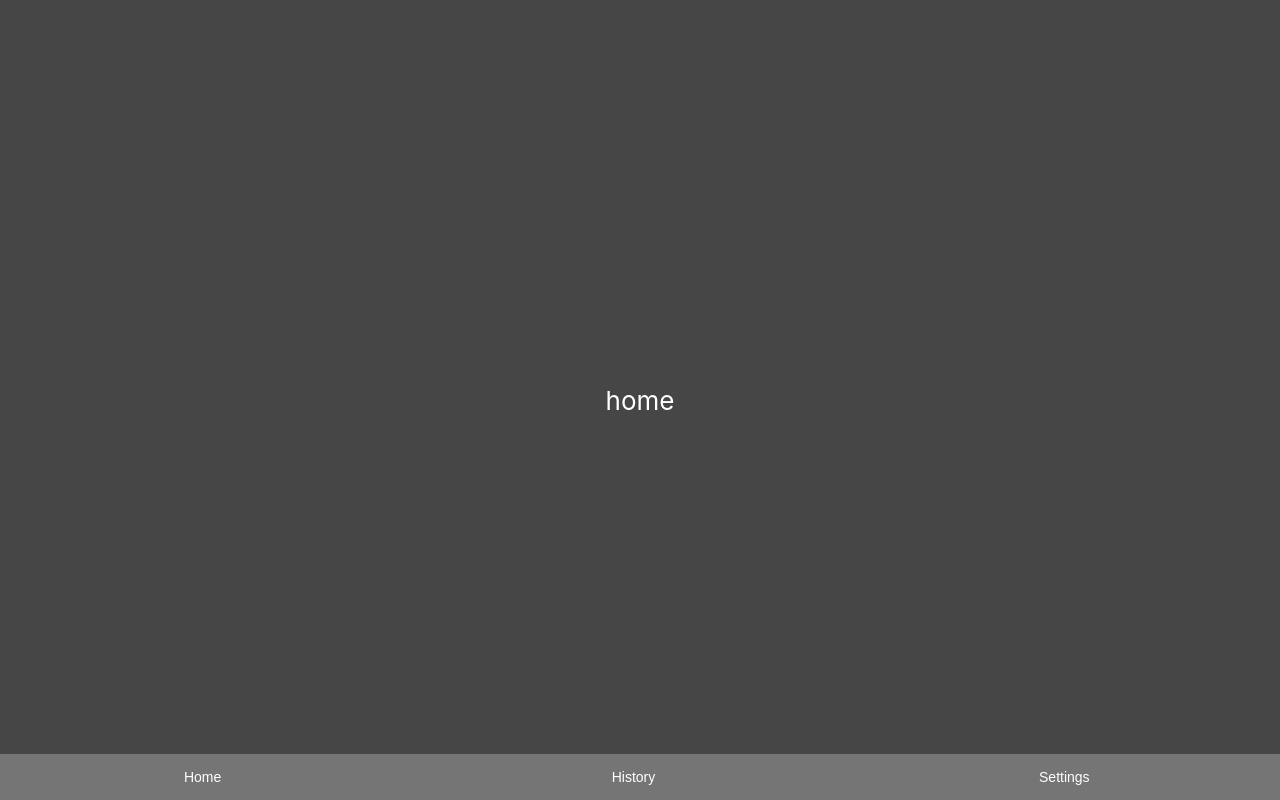
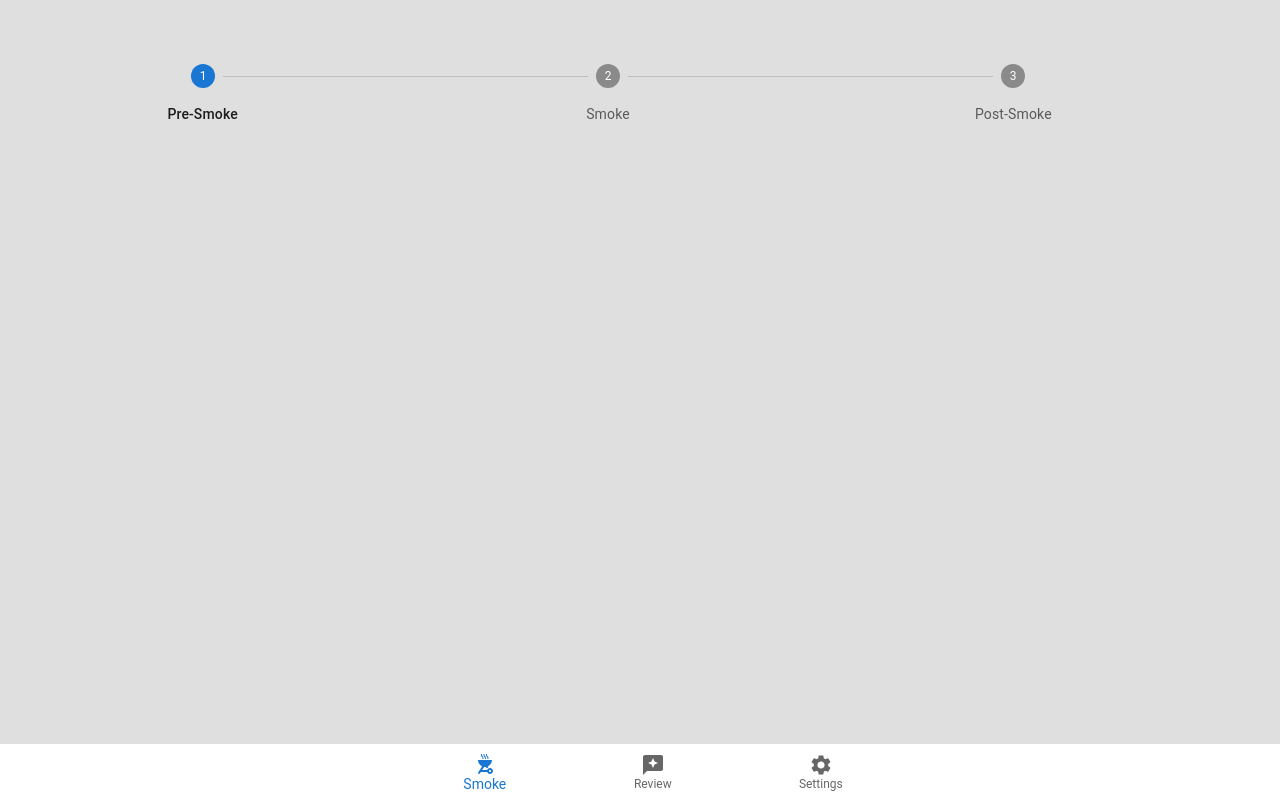
Before and after one commit to benjr70/Smart-Smoker-V2, a React (Create React App) app in the folder frontend/: page / in a window 1280 px wide. Built offline with nearby package versions, Linux system fonts and the light colour scheme.

Commit message:
first of rebuild

```diff
--- a/frontend/package.json
+++ b/frontend/package.json
@@ -3,6 +3,10 @@
   "version": "0.1.0",
   "private": true,
   "dependencies": {
+    "@emotion/react": "^11.7.1",
+    "@emotion/styled": "^11.6.0",
+    "@mui/icons-material": "^5.3.0",
+    "@mui/material": "^5.3.0",
     "@testing-library/jest-dom": "^5.15.1",
     "@testing-library/react": "^11.2.7",
     "@testing-library/user-event": "^12.8.3",
--- a/frontend/src/App.css
+++ b/frontend/src/App.css
@@ -1,11 +1,10 @@
 
 .App-header {
-  background-color: #464646;
+  background-color: #e0dfdf;
   min-height: 100vh;
   display: flex;
   flex-direction: column;
-  align-items: center;
-  justify-content: center;
+
   font-size: calc(10px + 2vmin);
-  color: white;
+  color: rgb(0, 0, 0);
 }
--- a/frontend/src/App.tsx
+++ b/frontend/src/App.tsx
@@ -3,22 +3,22 @@ import './App.css';
 import { BottomBar } from '../src/components/bottomBar/bottombar'
 import { Screens } from './components/common/interfaces/enums';
 import { history } from './components/history/history';
-import { home } from './components/home/home';
+import { Smoke } from './components/smoke/smoke';
 import { settings } from './components/settings/settings';
 
 class App extends React.Component<{},{currentScreen: Screens}>{
   constructor(props: any) {
     super(props);
-    this.homeOnClick = this.homeOnClick.bind(this);
-    this.historyOnClick = this.historyOnClick.bind(this);
+    this.smokeOnClick = this.smokeOnClick.bind(this);
+    this.reviewOnClick = this.reviewOnClick.bind(this);
     this.settingsOnClick = this.settingsOnClick.bind(this);
     this.state = {currentScreen: Screens.HOME};
   }
 
-   homeOnClick() {
+   smokeOnClick() {
     this.setState({currentScreen: Screens.HOME})
   }
-   historyOnClick() {
+   reviewOnClick() {
     this.setState({currentScreen: Screens.HISTORY})
   }
    settingsOnClick() {
@@ -30,7 +30,7 @@ class App extends React.Component<{},{currentScreen: Screens}>{
     let screen;
     switch(this.state.currentScreen){
       case Screens.HOME:
-        screen = home();
+        screen = <Smoke/>;
         break;
       case Screens.HISTORY:
         screen = history();
@@ -45,8 +45,8 @@ class App extends React.Component<{},{currentScreen: Screens}>{
         <header className="App-header">
         {screen}
         <BottomBar
-        homeOnClick={this.homeOnClick}
-        historyOnClick={this.historyOnClick}
+        smokeOnClick={this.smokeOnClick}
+        reviewOnClick={this.reviewOnClick}
         settingsOnClick={this.settingsOnClick}></BottomBar>
         </header>
       </div>
--- a/frontend/src/components/bottomBar/bottomBar.style.css
+++ b/frontend/src/components/bottomBar/bottomBar.style.css
@@ -1,4 +1,4 @@
-.button {
+/* .button {
     background-color: rgba(148, 148, 148, 0.6);
     border: none;
     color: white;
@@ -13,10 +13,12 @@
 
   .button:active {
     background-color: grey;
-  }
+  } */
 
 
   .bottomBar {
+    background-color: white;
+    font-size: large;
     display: inline;
     position: fixed;
     bottom: 0;
--- a/frontend/src/components/bottomBar/bottombar.tsx
+++ b/frontend/src/components/bottomBar/bottombar.tsx
@@ -1,39 +1,50 @@
 import React from 'react';
 import './bottomBar.style.css'
-
-interface bottomBarButtonProps {
+import BottomNavigation from '@mui/material/BottomNavigation';
+import BottomNavigationAction from '@mui/material/BottomNavigationAction';
+import SettingsIcon from '@mui/icons-material/Settings';
+import ReviewsIcon from '@mui/icons-material/Reviews';
+import OutdoorGrillIcon from '@mui/icons-material/OutdoorGrill';interface bottomBarButtonProps {
     title: string;
     OnClick: any;
 }
 
 interface buttonBarProps {
-    homeOnClick: any;
-    historyOnClick: any;
+    smokeOnClick: any;
+    reviewOnClick: any;
     settingsOnClick: any;
 }
 
-function BottomBarButton(props: bottomBarButtonProps) {
-    return (<>
-    <button className='button' onClick={props.OnClick}>
-        {props.title}
-    </button>
-    </>
-    );
-}
+
+export function BottomBar (props: buttonBarProps) {
 
 
-export function BottomBar(props: buttonBarProps) {
-    return (<>
-    <div className='bottomBar'>
-        <BottomBarButton
-        title='Home'
-        OnClick={props.homeOnClick}></BottomBarButton>
-        <BottomBarButton
-        title='History'
-        OnClick={props.historyOnClick}></BottomBarButton>
-        <BottomBarButton
-        title='Settings'
-        OnClick={props.settingsOnClick}></BottomBarButton>
-    </div>
-    </>);
-}
+        const [value, setValue] = React.useState(0);
+
+        return (
+            <div className='bottomBar'>
+            <BottomNavigation
+                showLabels
+                value={value}
+                onChange={(event, newValue) => {
+                switch(newValue){
+                    case 0:
+                        props.smokeOnClick();
+                        break;
+                    case 1 :
+                        props.reviewOnClick();
+                        break;
+                    case 2:
+                        props.settingsOnClick();
+                        break;
+                }
+                setValue(newValue);
+            }}>
+                <BottomNavigationAction label="Smoke" icon={<OutdoorGrillIcon/>} />
+                <BottomNavigationAction label="Review" icon={<ReviewsIcon />} />
+                <BottomNavigationAction label="Settings" icon={<SettingsIcon />} />
+            </BottomNavigation>
+            </div>
+        )
+
+ }
--- a/frontend/src/components/home/home.tsx
+++ /dev/null
@@ -1,3 +0,0 @@
-export const home = () => {
-    return <>home</>;
-}
--- /dev/null
+++ b/frontend/src/components/smoke/smoke.style.css
@@ -0,0 +1,8 @@
+.smoke {
+  height: max-content;
+}
+
+.stepper {
+    padding-top: 5%;
+    width: 95%;
+}
--- /dev/null
+++ b/frontend/src/components/smoke/smoke.tsx
@@ -0,0 +1,43 @@
+import Box from '@mui/material/Box';
+import Stepper from '@mui/material/Stepper';
+import Step from '@mui/material/Step';
+import StepButton from '@mui/material/StepButton';
+import React from 'react';
+import './smoke.style.css'
+
+const steps = [
+    'Pre-Smoke',
+    'Smoke',
+    'Post-Smoke',
+  ];
+
+export class Smoke extends React.Component<{},{activeStep: number}>{
+
+    constructor(props: any){
+        super(props);
+        this.state = {activeStep: 0};
+    }
+
+     handleStep( step: any) {
+        console.log('step', steps)
+        this.setState({activeStep: step})
+      };
+
+      render(): React.ReactNode {
+          return(
+            <div className='smoke'>
+            <Box className='stepper'>
+                <Stepper nonLinear alternativeLabel activeStep={this.state.activeStep}>
+                    {steps.map((label, index) => (
+                        <Step key={label} >
+                            <StepButton color="inherit" onClick={() => this.handleStep(index)}>
+                            {label}
+                            </StepButton>
+                        </Step>
+                    ))}
+                </Stepper>
+            </Box>
+            </div>
+    )
+    }
+}
```
Also changed, not shown: 1 other file (tests, documents, lock files or other folders).
